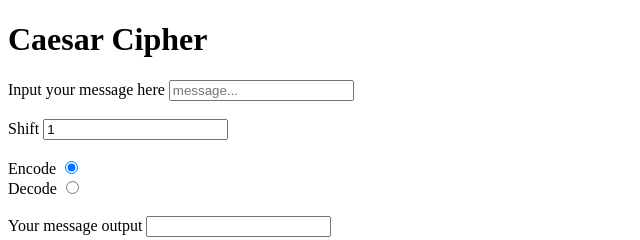
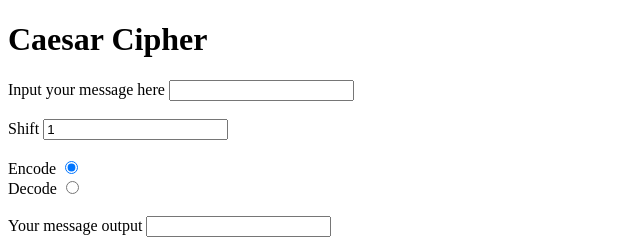
Before and after one commit to mnj03/Caesar-Cipher-project, a plain HTML site: page index.html in a window 1280 px wide. Shown: the full height of the page, 0-640 px from the left. Drawn offline with Linux system fonts and the light colour scheme.

Commit message:
html edits and encode finished

```diff
--- a/index.html
+++ b/index.html
@@ -16,7 +16,7 @@
         <form>
         <div id="input-box">
             <label for="message-input">Input your message here</label>
-            <input type="text" id="message-input" name="message-input" placeholder="message...">
+            <input type="text" id="message-input" name="message-input">
         </div>
 
         <br>
--- a/javascript.js
+++ b/javascript.js
@@ -17,7 +17,7 @@ function characterInput(e) {
     encode();
 }
 
-function encode(){
+function encode() {
     let encodeMessage = "";
     let shift = shiftInput.value ? Number(shiftInput.value) : 0;
     console.log(shift);
@@ -30,6 +30,7 @@ function encode(){
 }
 
 encode();
+
 
 function shiftLetter(letter, shift) {
 
```
